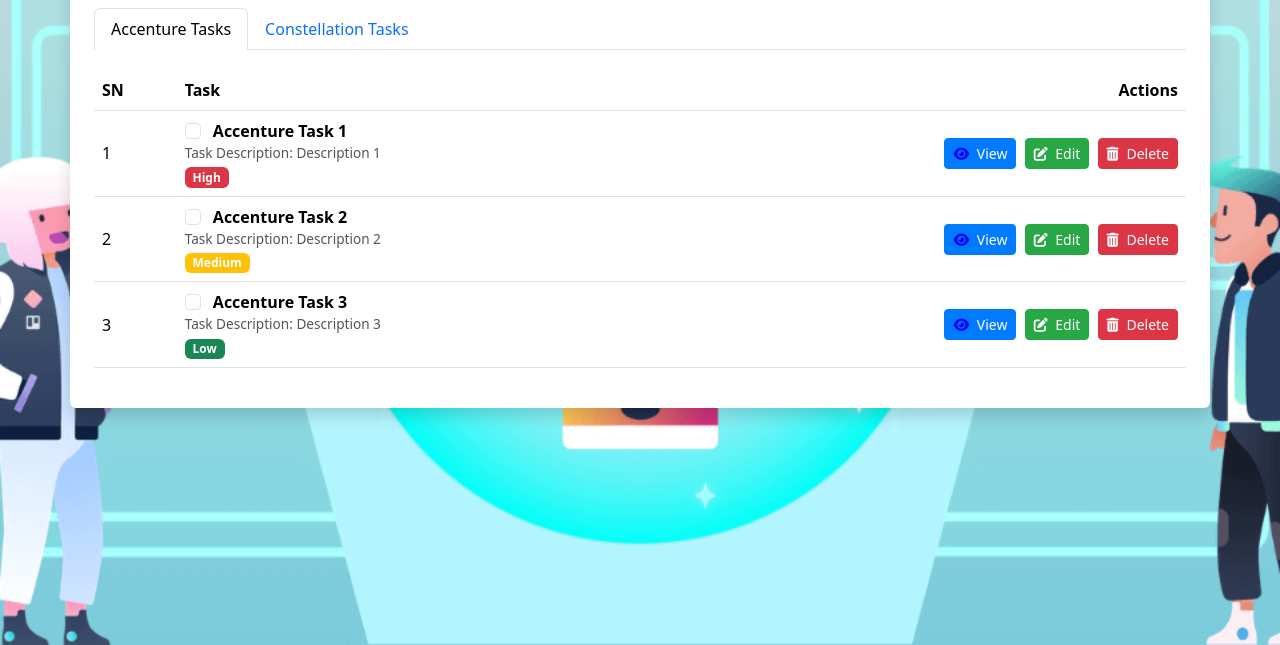
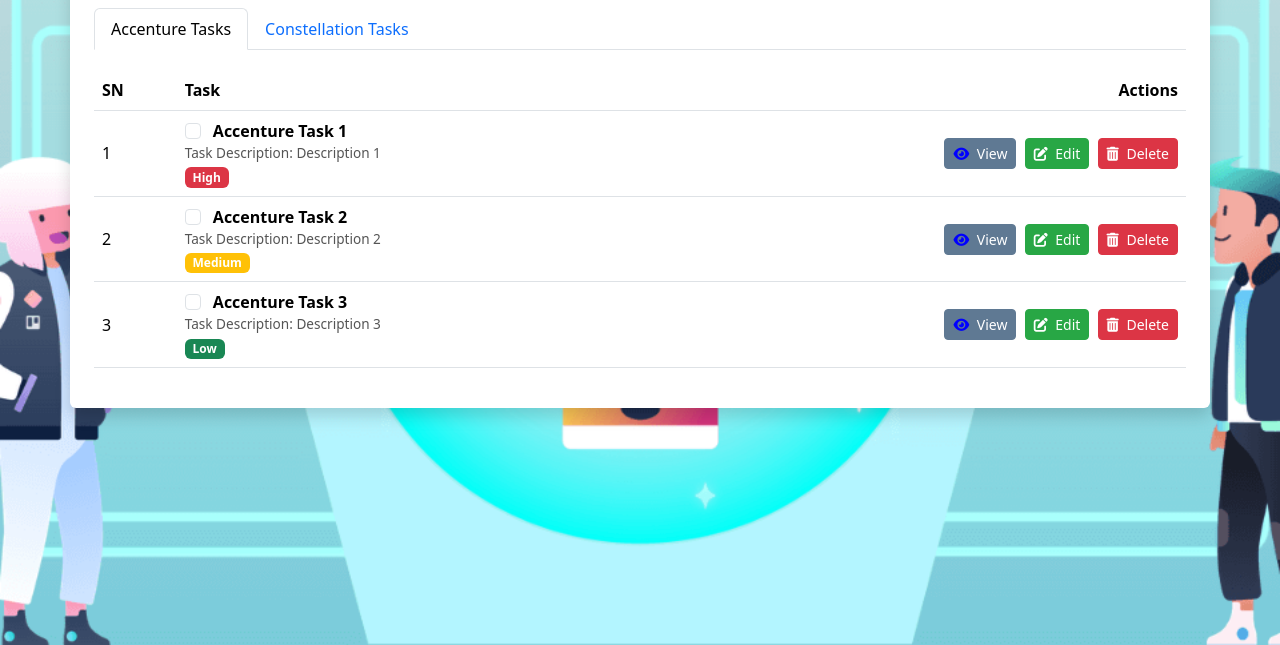
Before and after one commit to rayjaygenova/ChewBaCode, a plain HTML site: page index.html in a window 1280 px wide. Shown: the part 155-800 px from the top of the page. Drawn offline with nearby package versions, Linux system fonts and the light colour scheme; some packages are replaced by stand-ins of ours; files that its build step writes are made by us from their sources; a script that the page names is missing; files whose address does not match are found by name.

Commit message:
Add files via upload

```diff
--- a/style.css
+++ b/style.css
@@ -23,9 +23,9 @@ input[type="text"] {
     padding-top: 20px;
   }
   .btn-view {
-  background-color: #007bff !important;
+  background-color: #5f7993 !important;
   color: white !important;
-  border: 1px solid #007bff !important;
+  border: 1px solid #5f7993 !important;
 }
 
 .btn-edit {
```
